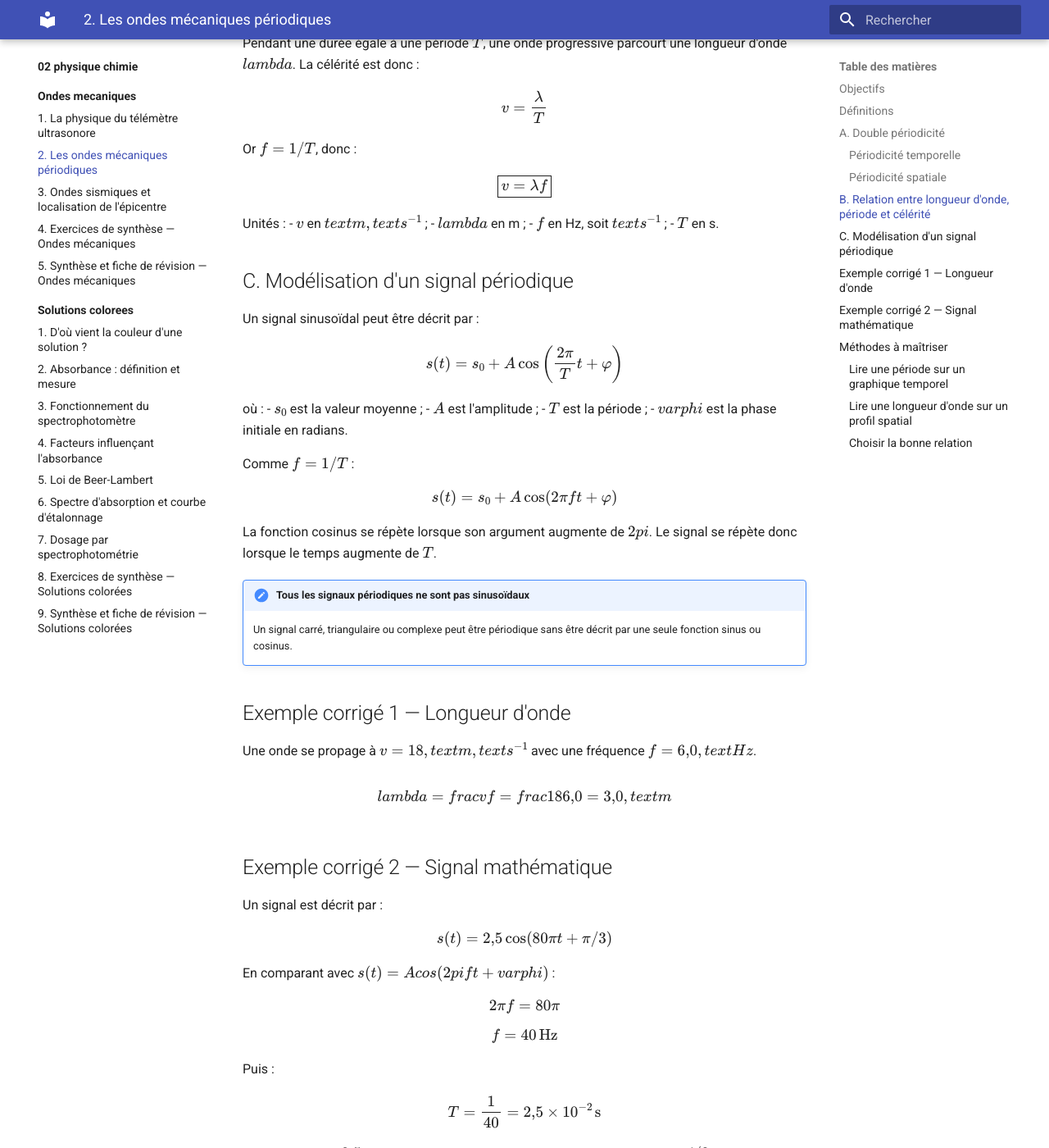
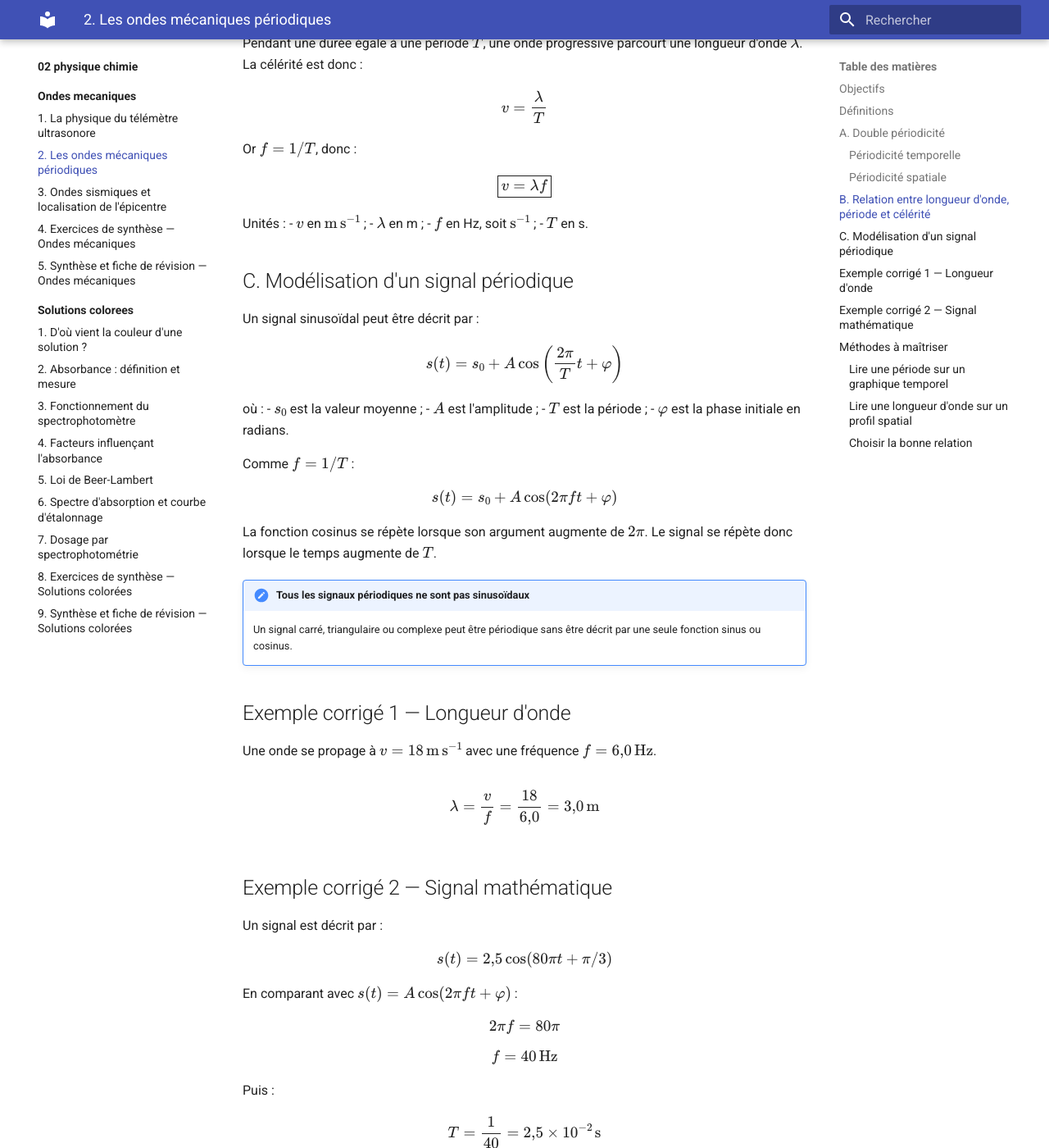
Before and after one commit to fivez/FiveZCourses, an MkDocs documentation site: the page built from lycee-premiere-spe/docs/02-physique-chimie/ondes-mecaniques/02-ondes-periodiques.md, in a window 1280 px wide and 1400 px high, scrolled down 1752 px. Shown: the whole window at 82% size. Built offline with MkDocs 1.6.1 and Material for MkDocs 9.7.7, drawn with Linux system fonts in a browser that asks for light colours; some of the changed text lies outside the part shown.

Commit message:
trying to fix mathjax

````diff
--- a/lycee-premiere-spe/docs/02-physique-chimie/ondes-mecaniques/02-ondes-periodiques.md
+++ b/lycee-premiere-spe/docs/02-physique-chimie/ondes-mecaniques/02-ondes-periodiques.md
@@ -2,7 +2,7 @@
 
 ## Objectifs
 
-Définir une onde mécanique, caractériser ses périodicités temporelle et spatiale, relier $v$, $f$, $T$ et $\\lambda$, puis exploiter un signal périodique.
+Définir une onde mécanique, caractériser ses périodicités temporelle et spatiale, relier $v$, $f$, $T$ et $\lambda$, puis exploiter un signal périodique.
 
 ## Définitions
 
@@ -16,12 +16,12 @@ Définir une onde mécanique, caractériser ses périodicités temporelle et spa
     La période temporelle $T$ est la plus petite durée au bout de laquelle, en un point donné, le signal se répète. Elle s'exprime en secondes.
 
 !!! definition "Longueur d'onde"
-    La longueur d'onde $\\lambda$ est la plus petite distance séparant deux points consécutifs en phase, à un instant donné. Elle s'exprime en mètres.
+    La longueur d'onde $\lambda$ est la plus petite distance séparant deux points consécutifs en phase, à un instant donné. Elle s'exprime en mètres.
 
 !!! definition "Fréquence"
     La fréquence $f$ est le nombre de périodes par seconde :
     $$
-    f=\\frac{1}{T}
+    f=\frac{1}{T}
     $$
     Elle s'exprime en hertz (Hz).
 
@@ -33,7 +33,7 @@ En un point fixe du milieu, on observe une répétition du mouvement au bout d'u
 
 ### Périodicité spatiale
 
-À un instant donné, le profil spatial se répète tous les $\\lambda$. Deux crêtes successives d'une onde sinusoïdale progressive sont séparées par une longueur d'onde.
+À un instant donné, le profil spatial se répète tous les $\lambda$. Deux crêtes successives d'une onde sinusoïdale progressive sont séparées par une longueur d'onde.
 
 ```mermaid
 flowchart TD
@@ -45,69 +45,69 @@ flowchart TD
 
 ## B. Relation entre longueur d'onde, période et célérité
 
-Pendant une durée égale à une période $T$, une onde progressive parcourt une longueur d'onde $\\lambda$. La célérité est donc :
+Pendant une durée égale à une période $T$, une onde progressive parcourt une longueur d'onde $\lambda$. La célérité est donc :
 $$
-v=\\frac{\\lambda}{T}
+v=\frac{\lambda}{T}
 $$
 Or $f=1/T$, donc :
 $$
-\\boxed{v=\\lambda f}
+\boxed{v=\lambda f}
 $$
 
 Unités :
-- $v$ en $\\text{m}\\,\\text{s}^{-1}$ ;
-- $\\lambda$ en m ;
-- $f$ en Hz, soit $\\text{s}^{-1}$ ;
+- $v$ en $\text{m}\,\text{s}^{-1}$ ;
+- $\lambda$ en m ;
+- $f$ en Hz, soit $\text{s}^{-1}$ ;
 - $T$ en s.
 
 ## C. Modélisation d'un signal périodique
 
 Un signal sinusoïdal peut être décrit par :
 $$
-s(t)=s_0+A\\cos\\left(\\frac{2\\pi}{T}t+\\varphi\\right)
+s(t)=s_0+A\cos\left(\frac{2\pi}{T}t+\varphi\right)
 $$
 où :
 - $s_0$ est la valeur moyenne ;
 - $A$ est l'amplitude ;
 - $T$ est la période ;
-- $\\varphi$ est la phase initiale en radians.
+- $\varphi$ est la phase initiale en radians.
 
 Comme $f=1/T$ :
 $$
-s(t)=s_0+A\\cos(2\\pi ft+\\varphi)
+s(t)=s_0+A\cos(2\pi ft+\varphi)
 $$
 
-La fonction cosinus se répète lorsque son argument augmente de $2\\pi$. Le signal se répète donc lorsque le temps augmente de $T$.
+La fonction cosinus se répète lorsque son argument augmente de $2\pi$. Le signal se répète donc lorsque le temps augmente de $T$.
 
 !!! attention "Tous les signaux périodiques ne sont pas sinusoïdaux"
     Un signal carré, triangulaire ou complexe peut être périodique sans être décrit par une seule fonction sinus ou cosinus.
 
 ## Exemple corrigé 1 — Longueur d'onde
 
-Une onde se propage à $v=18\\,\\text{m}\\,\\text{s}^{-1}$ avec une fréquence $f=6{,}0\\,\\text{Hz}$.
+Une onde se propage à $v=18\,\text{m}\,\text{s}^{-1}$ avec une fréquence $f=6{,}0\,\text{Hz}$.
 
 $$
-\\lambda=\\frac{v}{f}=\\frac{18}{6{,}0}=3{,}0\\,\\text{m}
+\lambda=\frac{v}{f}=\frac{18}{6{,}0}=3{,}0\,\text{m}
 $$
 
 ## Exemple corrigé 2 — Signal mathématique
 
 Un signal est décrit par :
 $$
-s(t)=2{,}5\\cos(80\\pi t+\\pi/3)
+s(t)=2{,}5\cos(80\pi t+\pi/3)
 $$
-En comparant avec $s(t)=A\\cos(2\\pi ft+\\varphi)$ :
+En comparant avec $s(t)=A\cos(2\pi ft+\varphi)$ :
 $$
-2\\pi f=80\\pi
+2\pi f=80\pi
 $$
 $$
-f=40\\,\\text{Hz}
+f=40\,\text{Hz}
 $$
 Puis :
 $$
-T=\\frac{1}{40}=2{,}5\\times10^{-2}\\,\\text{s}
+T=\frac{1}{40}=2{,}5\times10^{-2}\,\text{s}
 $$
-L'amplitude vaut $2{,}5$ unités de la grandeur mesurée et la phase initiale vaut $\\pi/3$ rad.
+L'amplitude vaut $2{,}5$ unités de la grandeur mesurée et la phase initiale vaut $\pi/3$ rad.
 
 ## Méthodes à maîtriser
 
@@ -122,8 +122,8 @@ Mesurer la distance entre deux points consécutifs en phase, par exemple deux cr
 ### Choisir la bonne relation
 
 - Si $T$ est connu : $f=1/T$.
-- Si $v$ et $f$ sont connus : $\\lambda=v/f$.
-- Si $\\lambda$ et $T$ sont connus : $v=\\lambda/T$.
+- Si $v$ et $f$ sont connus : $\lambda=v/f$.
+- Si $\lambda$ et $T$ sont connus : $v=\lambda/T$.
 
 !!! attention "Conversions"
     Convertir systématiquement les millisecondes en secondes et les centimètres en mètres avant d'utiliser les relations SI.
````
Also changed, not shown: lycee-premiere-spe/docs/02-physique-chimie/ondes-mecaniques/01-telemetre.md (+5 -5 lines).
